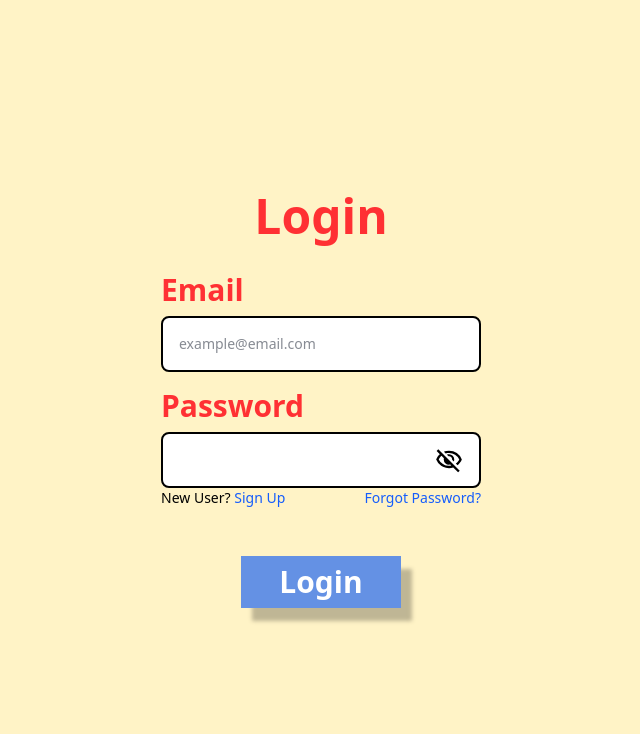
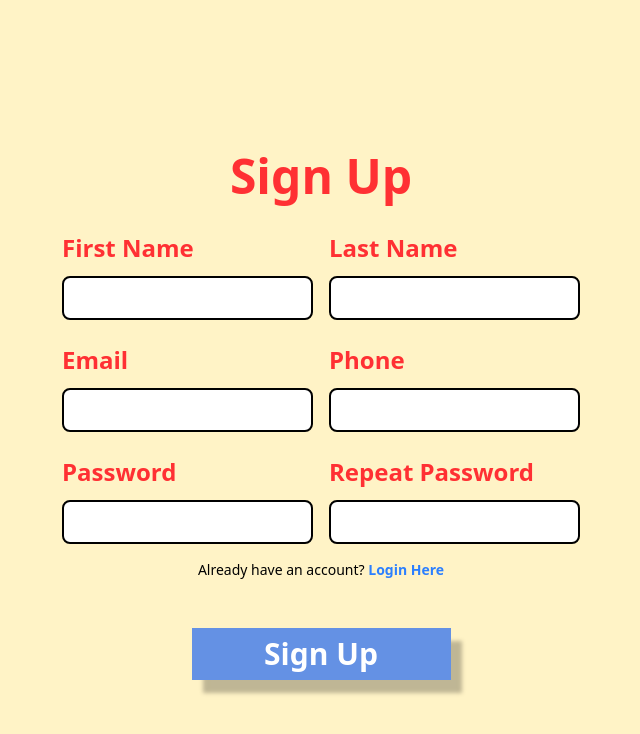
Before and after one commit to Evan-Proulx/RoommateLink-Frontend, a React (Vite) app: page / in a window 1280 px wide. Shown: the top 734 px of the page, without its empty margins (319-959 px from the left). Built offline with nearby package versions, Linux system fonts and the light colour scheme; a web font is replaced by a local one.

Commit message:
#2 Updated styling for register page

```diff
--- a/src/App.css
+++ b/src/App.css
@@ -23,6 +23,9 @@
 .header2-text {
     @apply text-3xl font-bold text-[var(--color-text)];
 }
+.header3-text {
+    @apply text-2xl font-bold text-[var(--color-text)];
+}
 
 
 .shadow-btn{
--- a/src/App.tsx
+++ b/src/App.tsx
@@ -8,7 +8,7 @@ function App() {
   return (
     <>
       <div className={"h-screen flex  items-center justify-center bg-[var(--color-primary)]"}>
-                <Login/>
+                <Register/>
       </div>
     </>
   )
--- a/src/Components/Register/Register.tsx
+++ b/src/Components/Register/Register.tsx
@@ -2,32 +2,31 @@ import Password from "./RegisterPassword.tsx";
 import Name from "./RegisterName.tsx";
 import Email from "./RegisterEmail.tsx";
 import Phone from "./RegisterPhone.tsx";
+import React from "react";
 
 function Register() {
     return (
-    <div className="bg-[var(--color-secondry)]">
-        {/* Page Title */}
-    <h1 className="text-6xl text-red-500 text-left m-4">Roommate Link</h1>
+    <div className="">
 
         {/* Main Form Container */}
-        <div className="max-w-3xl mx-auto p-6 mt-8 bg-white justify-center">
+        <div className="max-w-3xl mx-auto p-6 mt-8 justify-center bg-[var(--color-secfdsafsaondry)]">
 
             {/* Sign Up Heading */}
-            <h2 className="font-bold text-4xl text-red-500 m-6 text-center">Sign Up</h2>
+            <h2 className="header-text text-center mb-8 ">Sign Up</h2>
             <div>
 
                 {/* Name Input Field */}
-                <Name />
+                <Name/>
 
                 {/* Email and Phone inputs fields */}
                 <div className="flex flex-row space-x-4 mb-6">
-                    <Email />
-                    <Phone />
+                    <Email/>
+                    <Phone/>
                 </div>
 
 
                 {/* Password Input Field */}
-                <Password />
+                <Password/>
 
 
                 {/* If the user already has an account link to Login page */}
@@ -41,13 +40,12 @@ function Register() {
                 </div>
 
 
-
                 {/* Sign Up Button */}
-                <div className="m-6 text-center">
-                    <button className="bg-blue-400 text-3xl text-white w-full max-w-xs py-2 shadow-lg font-bold  hover:bg-orange-400 hover:scale-105 transform transition-all">
+                <div className={"flex flex-col items-center"}>
+                    <button type="submit"
+                            className={"items-center w-1/2 p-2 mt-12 text-white text-3xl font-bold bg-[var(--color-secondary)] cursor-pointer shadow-btn hover:scale-105 transform transition-all"}>
                         Sign Up
                     </button>
-
                 </div>
             </div>
         </div>
--- a/src/Components/Register/RegisterEmail.tsx
+++ b/src/Components/Register/RegisterEmail.tsx
@@ -2,10 +2,10 @@ function Email() {
 
     return (
         <div className="flex flex-col space-y-4 flex-1 mt-2">
-            <label className="font-bold text-red-500 mb-1">Email</label>
+            <label className="block mb-2 header3-text inter">Email</label>
             <input
                 type="email"
-                className="border rounded-lg p-2 mt-1 focus:outline-none focus:ring-2 focus:ring-red-500"
+                className="p-2 mt-1 bg-white border-2 border-black text-gray-900 rounded-lg block w-full"
             />
         </div>
     )
--- a/src/Components/Register/RegisterName.tsx
+++ b/src/Components/Register/RegisterName.tsx
@@ -2,18 +2,18 @@ function Name() {
     return (
         <div className="flex flex-row space-x-4 max-w-3xl mx-auto m-4">
             <div className="flex flex-col space-y-4 flex-1">
-                <label className="font-bold text-red-500 mb-1">First Name</label>
+                <label className="block mb-2 header3-text inter">First Name</label>
                 <input
                     type="text"
-                    className="border rounded-lg p-2 mt-1 focus:outline-none focus:ring-2 focus:ring-red-500"
+                    className="p-2 mt-1 bg-white border-2 border-black text-gray-900 rounded-lg block w-full"
                 />
             </div>
 
             <div className="flex flex-col space-y-4 flex-1">
-                <label className="font-bold text-red-500 mb-1">Last Name</label>
+                <label className="block mb-2 header3-text inter">Last Name</label>
                 <input
                     type="text"
-                    className="border rounded-lg p-2 mt-1 focus:outline-none focus:ring-2 focus:ring-red-500"
+                    className="p-2 mt-1 bg-white border-2 border-black text-gray-900 rounded-lg block w-full"
                 />
             </div>
         </div>
--- a/src/Components/Register/RegisterPassword.tsx
+++ b/src/Components/Register/RegisterPassword.tsx
@@ -3,18 +3,18 @@ function Password() {
     return (
         <div className="flex flex-row space-x-4 max-w-3xl mx-auto mt-4">
             <div className="flex flex-col space-y-4 flex-1">
-                <label className="font-bold text-red-500 mb-1">Password</label>
+                <label className="block mb-2 header3-text inter">Password</label>
                 <input
                     type="password"
-                    className="border rounded-lg p-2 mt-1 focus:outline-none focus:ring-2 focus:ring-red-500"
+                    className="p-2 mt-1 bg-white border-2 border-black text-gray-900 rounded-lg block w-full"
                 />
             </div>
 
             <div className="flex flex-col space-y-4 flex-1">
-                <label className="font-bold text-red-500 mb-1">Repeat Password</label>
+                <label className="block mb-2 header3-text inter">Repeat Password</label>
                 <input
                     type="password"
-                    className="border rounded-lg p-2 mt-1 focus:outline-none focus:ring-2 focus:ring-red-500"
+                    className="p-2 mt-1 bg-white border-2 border-black text-gray-900 rounded-lg block w-full"
                 />
             </div>
         </div>
--- a/src/Components/Register/RegisterPhone.tsx
+++ b/src/Components/Register/RegisterPhone.tsx
@@ -2,10 +2,10 @@ function Phone() {
 
     return (
         <div className="flex flex-col space-y-4 flex-1 mt-2">
-            <label className="font-bold text-red-500 mb-1">Phone</label>
+            <label className="block mb-2 header3-text inter">Phone</label>
             <input
                 type="tel"
-                className="border rounded-lg p-2 mt-1 focus:outline-none focus:ring-2 focus:ring-red-500"
+                className="p-2 mt-1 bg-white border-2 border-black text-gray-900 rounded-lg block w-full"
             />
         </div>
     )
--- a/src/components/Login.tsx
+++ b/src/components/Login.tsx
@@ -36,7 +36,9 @@ const Login = () => {
 
                     {/*Submit button*/}
                     <div className={"flex flex-col items-center"}>
-                        <button type="submit" className={"items-center w-1/2 p-2 mt-12 text-white text-3xl font-bold bg-[var(--color-secondary)] cursor-pointer shadow-btn"}>Login</button>
+                        <button type="submit" className={"items-center w-1/2 p-2 mt-12 text-white text-3xl font-bold bg-[var(--color-secondary)] cursor-pointer shadow-btn hover:scale-105 transform transition-all"}>
+                            Login
+                        </button>
                     </div>
                 </div>
             </form>
```
